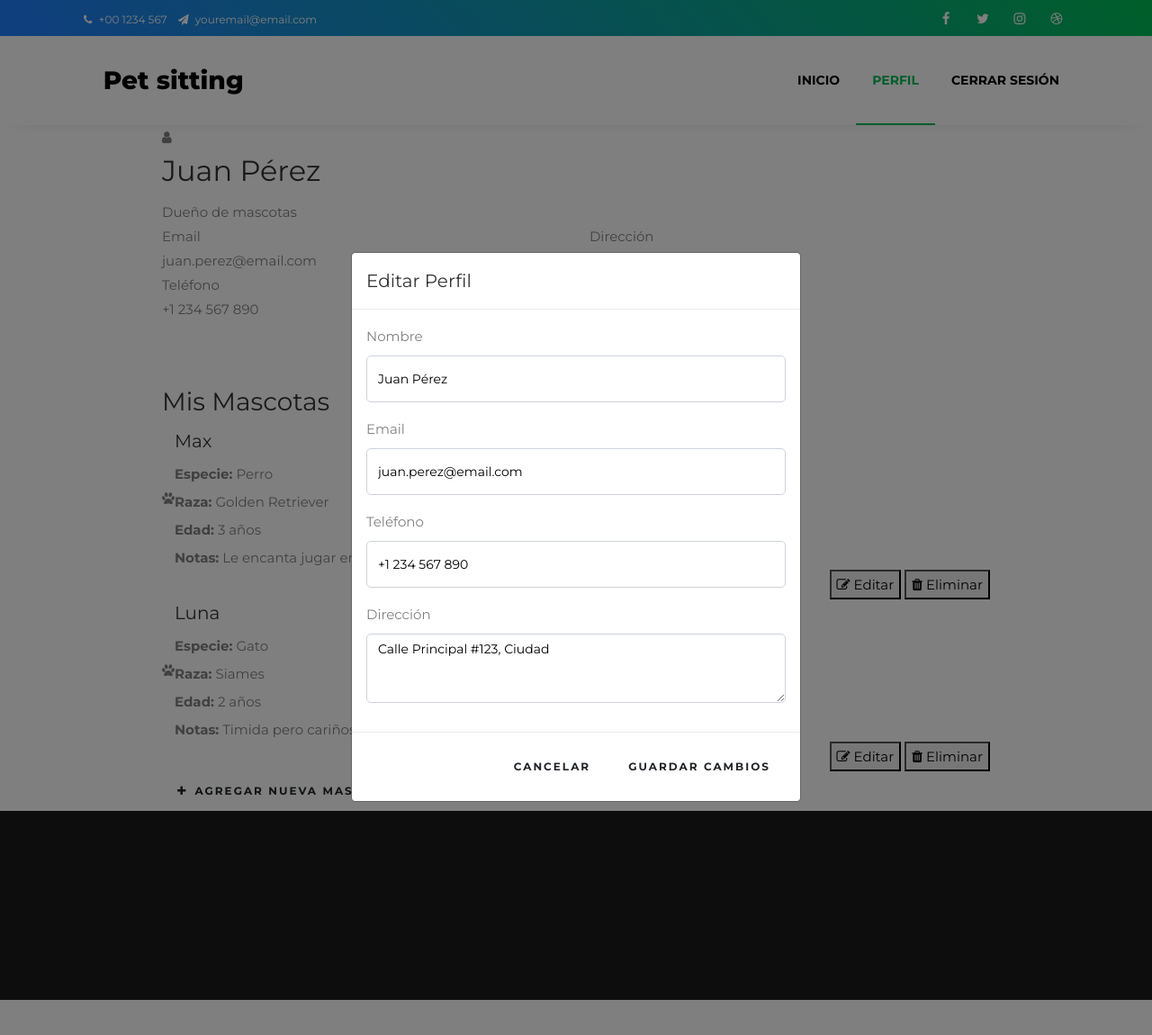
After one commit to PerezSeastian/Estetica, a PHP site: page /perfil.html in a window 1280 px wide, after a click on "EDITAR PERFIL". The commit adds this page. Shown: the top 1150 px of the page at 90% size. Run offline with PHP 8.4, Linux system fonts and the light colour scheme; some web fonts are replaced.

Commit message:
Agregar Perfil

```diff
--- /dev/null
+++ b/perfil.html
@@ -0,0 +1,437 @@
+<!DOCTYPE html>
+<html lang="es">
+
+<head>
+    <title>Pet Sitting - Perfil de Usuario</title>
+    <meta charset="utf-8">
+    <meta name="viewport" content="width=device-width, initial-scale=1, shrink-to-fit=no">
+
+    <link href="https://fonts.googleapis.com/css?family=Montserrat:200,300,400,500,600,700,800&display=swap"
+        rel="stylesheet">
+
+    <link rel="stylesheet" href="https://stackpath.bootstrapcdn.com/font-awesome/4.7.0/css/font-awesome.min.css">
+    <link rel="stylesheet" href="css/animate.css">
+    <link rel="stylesheet" href="css/owl.carousel.min.css">
+    <link rel="stylesheet" href="css/owl.theme.default.min.css">
+    <link rel="stylesheet" href="css/magnific-popup.css">
+    <link rel="stylesheet" href="css/bootstrap-datepicker.css">
+    <link rel="stylesheet" href="css/jquery.timepicker.css">
+    <link rel="stylesheet" href="css/flaticon.css">
+    <link rel="stylesheet" href="css/style.css">
+
+</head>
+
+<body>
+
+    <div class="wrap">
+        <div class="container">
+            <div class="row">
+                <div class="col-md-6 d-flex align-items-center">
+                    <p class="mb-0 phone pl-md-2">
+                        <a href="#" class="mr-2"><span class="fa fa-phone mr-1"></span> +00 1234 567</a>
+                        <a href="#"><span class="fa fa-paper-plane mr-1"></span> youremail@email.com</a>
+                    </p>
+                </div>
+                <div class="col-md-6 d-flex justify-content-md-end">
+                    <div class="social-media">
+                        <p class="mb-0 d-flex">
+                            <a href="#" class="d-flex align-items-center justify-content-center"><span
+                                    class="fa fa-facebook"><i class="sr-only">Facebook</i></span></a>
+                            <a href="#" class="d-flex align-items-center justify-content-center"><span
+                                    class="fa fa-twitter"><i class="sr-only">Twitter</i></span></a>
+                            <a href="#" class="d-flex align-items-center justify-content-center"><span
+                                    class="fa fa-instagram"><i class="sr-only">Instagram</i></span></a>
+                            <a href="#" class="d-flex align-items-center justify-content-center"><span
+                                    class="fa fa-dribbble"><i class="sr-only">Dribbble</i></span></a>
+                        </p>
+                    </div>
+                </div>
+            </div>
+        </div>
+    </div>
+
+    <nav class="navbar navbar-expand-lg navbar-dark ftco_navbar bg-dark ftco-navbar-light" id="ftco-navbar">
+        <div class="container">
+            <a class="navbar-brand" href="index.html"><span class="flaticon-pawprint-1 mr-2"></span>Pet sitting</a>
+            <button class="navbar-toggler" type="button" data-toggle="collapse" data-target="#ftco-nav"
+                aria-controls="ftco-nav" aria-expanded="false" aria-label="Toggle navigation">
+                <span class="fa fa-bars"></span> Menu
+            </button>
+            <div class="collapse navbar-collapse" id="ftco-nav">
+                <ul class="navbar-nav ml-auto">
+                    <li class="nav-item"><a href="index.html" class="nav-link">Inicio</a></li>
+                    <li class="nav-item active"><a href="about.html" class="nav-link">Perfil</a></li>
+                    <li class="nav-item"><a href="vet.html" class="nav-link">Cerrar Sesión</a></li>
+                </ul>
+            </div>
+        </div>
+    </nav>
+
+    <!-- SECCIÓN DE PERFIL -->
+    <section class="profile-section">
+        <div class="container">
+            <div class="row justify-content-center">
+                <div class="col-md-10">
+                    <div class="profile-card">
+                        <!-- Header del Perfil -->
+                        <div class="profile-header">
+                            <div class="profile-avatar">
+                                <span class="fa fa-user"></span>
+                            </div>
+                            <h2 id="userName">Juan Pérez</h2>
+                            <p class="mb-0">Dueño de mascotas</p>
+                        </div>
+
+                        <!-- Información del Usuario -->
+                        <div class="profile-body">
+                            <div class="row">
+                                <div class="col-md-6">
+                                    <div class="info-group">
+                                        <div class="info-label">Email</div>
+                                        <div class="info-value" id="userEmail">juan.perez@email.com</div>
+                                    </div>
+                                    <div class="info-group">
+                                        <div class="info-label">Teléfono</div>
+                                        <div class="info-value" id="userPhone">+1 234 567 890</div>
+                                    </div>
+                                </div>
+                                <div class="col-md-6">
+                                    <div class="info-group">
+                                        <div class="info-label">Dirección</div>
+                                        <div class="info-value" id="userAddress">Calle Principal #123, Ciudad</div>
+                                    </div>
+                                    <div class="info-group">
+                                        <div class="info-label">Miembro desde</div>
+                                        <div class="info-value" id="userSince">Enero 2024</div>
+                                    </div>
+                                </div>
+                            </div>
+
+                            <div class="text-center mt-4">
+                                <button class="btn btn-edit" data-toggle="modal" data-target="#editProfileModal">
+                                    <span class="fa fa-edit mr-2"></span>Editar Perfil
+                                </button>
+                            </div>
+
+                            <!-- Sección de Mascotas -->
+                            <div class="pets-section">
+                                <h3 class="section-title">Mis Mascotas</h3>
+
+                                <div id="petsContainer">
+                                    <!-- Las mascotas se cargarán aquí dinámicamente -->
+                                </div>
+
+                                <!-- Botón Agregar Mascota -->
+                                <button class="btn btn-add-pet" data-toggle="modal" data-target="#addPetModal">
+                                    <span class="fa fa-plus mr-2"></span>Agregar Nueva Mascota
+                                </button>
+                            </div>
+                        </div>
+                    </div>
+                </div>
+            </div>
+        </div>
+    </section>
+
+    <!-- Modal Editar Perfil -->
+    <div class="modal fade" id="editProfileModal" tabindex="-1" role="dialog" aria-hidden="true">
+        <div class="modal-dialog modal-dialog-centered" role="document">
+            <div class="modal-content">
+                <div class="modal-header">
+                    <h5 class="modal-title">Editar Perfil</h5>
+                    <button type="button" class="close" data-dismiss="modal" aria-label="Close" style="color: white;">
+                        <span aria-hidden="true">&times;</span>
+                    </button>
+                </div>
+                <div class="modal-body">
+                    <form id="editProfileForm">
+                        <div class="form-group">
+                            <label for="editName">Nombre</label>
+                            <input type="text" class="form-control" id="editName" value="Juan Pérez">
+                        </div>
+                        <div class="form-group">
+                            <label for="editEmail">Email</label>
+                            <input type="email" class="form-control" id="editEmail" value="juan.perez@email.com">
+                        </div>
+                        <div class="form-group">
+                            <label for="editPhone">Teléfono</label>
+                            <input type="tel" class="form-control" id="editPhone" value="+1 234 567 890">
+                        </div>
+                        <div class="form-group">
+                            <label for="editAddress">Dirección</label>
+                            <textarea class="form-control" id="editAddress" rows="3">Calle Principal #123, Ciudad</textarea>
+                        </div>
+                    </form>
+                </div>
+                <div class="modal-footer">
+                    <button type="button" class="btn btn-cancel" data-dismiss="modal">Cancelar</button>
+                    <button type="button" class="btn btn-save" onclick="saveProfile()">Guardar Cambios</button>
+                </div>
+            </div>
+        </div>
+    </div>
+
+    <!-- Modal Agregar/Editar Mascota -->
+    <div class="modal fade" id="petModal" tabindex="-1" role="dialog" aria-hidden="true">
+        <div class="modal-dialog modal-dialog-centered" role="document">
+            <div class="modal-content">
+                <div class="modal-header">
+                    <h5 class="modal-title" id="petModalTitle">Agregar Mascota</h5>
+                    <button type="button" class="close" data-dismiss="modal" aria-label="Close" style="color: white;">
+                        <span aria-hidden="true">&times;</span>
+                    </button>
+                </div>
+                <div class="modal-body">
+                    <form id="petForm">
+                        <input type="hidden" id="editPetIndex">
+                        <div class="form-group">
+                            <label for="petName">Nombre de la Mascota</label>
+                            <input type="text" class="form-control" id="petName" required>
+                        </div>
+                        <div class="form-group">
+                            <label for="petSpecies">Especie</label>
+                            <select class="form-control" id="petSpecies" required>
+                                <option value="">Seleccionar especie</option>
+                                <option value="Perro">Perro</option>
+                                <option value="Gato">Gato</option>
+                                <option value="Ave">Ave</option>
+                                <option value="Roedor">Roedor</option>
+                                <option value="Reptil">Reptil</option>
+                                <option value="Otro">Otro</option>
+                            </select>
+                        </div>
+                        <div class="form-group">
+                            <label for="petBreed">Raza</label>
+                            <input type="text" class="form-control" id="petBreed">
+                        </div>
+                        <div class="form-group">
+                            <label for="petAge">Edad</label>
+                            <input type="text" class="form-control" id="petAge" placeholder="Ej: 3 años">
+                        </div>
+                        <div class="form-group">
+                            <label for="petNotes">Notas/Características</label>
+                            <textarea class="form-control" id="petNotes" rows="3" placeholder="Comportamiento, gustos, cuidados especiales..."></textarea>
+                        </div>
+                    </form>
+                </div>
+                <div class="modal-footer">
+                    <button type="button" class="btn btn-cancel" data-dismiss="modal">Cancelar</button>
+                    <button type="button" class="btn btn-save" onclick="savePet()">Guardar Mascota</button>
+                </div>
+            </div>
+        </div>
+    </div>
+
+    <!-- Modal de Confirmación Eliminar -->
+    <div class="modal fade" id="deleteConfirmModal" tabindex="-1" role="dialog" aria-hidden="true">
+        <div class="modal-dialog modal-dialog-centered" role="document">
+            <div class="modal-content">
+                <div class="modal-header">
+                    <h5 class="modal-title">Confirmar Eliminación</h5>
+                    <button type="button" class="close" data-dismiss="modal" aria-label="Close">
+                        <span aria-hidden="true">&times;</span>
+                    </button>
+                </div>
+                <div class="modal-body">
+                    <p>¿Estás seguro de que quieres eliminar esta mascota? Esta acción no se puede deshacer.</p>
+                    <input type="hidden" id="deletePetIndex">
+                </div>
+                <div class="modal-footer">
+                    <button type="button" class="btn btn-cancel" data-dismiss="modal">Cancelar</button>
+                    <button type="button" class="btn btn-delete-pet" onclick="confirmDeletePet()">Eliminar</button>
+                </div>
+            </div>
+        </div>
+    </div>
+
+    <footer class="footer">
+        <!-- ... (tu footer original) ... -->
+    </footer>
+
+    <!-- JavaScript para la interactividad -->
+    <script src="js/jquery.min.js"></script>
+    <script src="js/bootstrap.min.js"></script>
+
+    <script>
+        // Datos de ejemplo para las mascotas
+        let pets = [
+            {
+                name: "Max",
+                species: "Perro",
+                breed: "Golden Retriever",
+                age: "3 años",
+                notes: "Le encanta jugar en el parque"
+            },
+            {
+                name: "Luna",
+                species: "Gato",
+                breed: "Siames",
+                age: "2 años",
+                notes: "Timida pero cariñosa"
+            }
+        ];
+
+        // Cargar mascotas al iniciar
+        document.addEventListener('DOMContentLoaded', function() {
+            loadPets();
+        });
+
+        // Función para cargar las mascotas en el HTML
+        function loadPets() {
+            const petsContainer = document.getElementById('petsContainer');
+            petsContainer.innerHTML = '';
+
+            pets.forEach((pet, index) => {
+                const petCard = `
+                    <div class="pet-card">
+                        <div class="d-flex align-items-center">
+                            <div class="pet-avatar">
+                                <span class="fa fa-paw"></span>
+                            </div>
+                            <div class="pet-info flex-grow-1">
+                                <h5>${pet.name}</h5>
+                                <p class="mb-1"><strong>Especie:</strong> ${pet.species}</p>
+                                <p class="mb-1"><strong>Raza:</strong> ${pet.breed}</p>
+                                <p class="mb-1"><strong>Edad:</strong> ${pet.age}</p>
+                                <p class="mb-0"><strong>Notas:</strong> ${pet.notes}</p>
+                            </div>
+                        </div>
+                        <div class="pet-actions text-right">
+                            <button class="btn-action btn-edit-pet" onclick="editPet(${index})">
+                                <span class="fa fa-edit mr-1"></span>Editar
+                            </button>
+                            <button class="btn-action btn-delete-pet" onclick="showDeleteConfirm(${index})">
+                                <span class="fa fa-trash mr-1"></span>Eliminar
+                            </button>
+                        </div>
+                    </div>
+                `;
+                petsContainer.innerHTML += petCard;
+            });
+        }
+
+        // Función para guardar el perfil
+        function saveProfile() {
+            // Obtener valores del formulario
+            const name = document.getElementById('editName').value;
+            const email = document.getElementById('editEmail').value;
+            const phone = document.getElementById('editPhone').value;
+            const address = document.getElementById('editAddress').value;
+
+            // Actualizar la vista
+            document.getElementById('userName').textContent = name;
+            document.getElementById('userEmail').textContent = email;
+            document.getElementById('userPhone').textContent = phone;
+            document.getElementById('userAddress').textContent = address;
+
+            // Cerrar modal
+            $('#editProfileModal').modal('hide');
+
+            // Aquí iría la llamada AJAX para guardar en el servidor
+            console.log('Perfil guardado:', { name, email, phone, address });
+
+            // Mostrar mensaje de éxito
+            alert('Perfil actualizado correctamente!');
+        }
+
+        // Función para mostrar modal de agregar mascota
+        function showAddPetModal() {
+            document.getElementById('petModalTitle').textContent = 'Agregar Mascota';
+            document.getElementById('editPetIndex').value = '';
+            document.getElementById('petForm').reset();
+            $('#petModal').modal('show');
+        }
+
+        // Función para editar mascota
+        function editPet(index) {
+            const pet = pets[index];
+            document.getElementById('petModalTitle').textContent = 'Editar Mascota';
+            document.getElementById('editPetIndex').value = index;
+            document.getElementById('petName').value = pet.name;
+            document.getElementById('petSpecies').value = pet.species;
+            document.getElementById('petBreed').value = pet.breed;
+            document.getElementById('petAge').value = pet.age;
+            document.getElementById('petNotes').value = pet.notes;
+            $('#petModal').modal('show');
+        }
+
+        // Función para guardar mascota (agregar o editar)
+        function savePet() {
+            const index = document.getElementById('editPetIndex').value;
+            const petData = {
+                name: document.getElementById('petName').value,
+                species: document.getElementById('petSpecies').value,
+                breed: document.getElementById('petBreed').value,
+                age: document.getElementById('petAge').value,
+                notes: document.getElementById('petNotes').value
+            };
+
+            if (index === '') {
+                // Agregar nueva mascota
+                pets.push(petData);
+            } else {
+                // Editar mascota existente
+                pets[index] = petData;
+            }
+
+            // Recargar la lista
+            loadPets();
+
+            // Cerrar modal
+            $('#petModal').modal('hide');
+
+            // Aquí iría la llamada AJAX para guardar en el servidor
+            console.log('Mascota guardada:', petData);
+
+            // Mostrar mensaje de éxito
+            alert('Mascota guardada correctamente!');
+        }
+
+        // Función para mostrar confirmación de eliminación
+        function showDeleteConfirm(index) {
+            document.getElementById('deletePetIndex').value = index;
+            $('#deleteConfirmModal').modal('show');
+        }
+
+        // Función para confirmar eliminación
+        function confirmDeletePet() {
+            const index = document.getElementById('deletePetIndex').value;
+
+            // Eliminar mascota del array
+            pets.splice(index, 1);
+
+            // Recargar la lista
+            loadPets();
+
+            // Cerrar modal
+            $('#deleteConfirmModal').modal('hide');
+
+            // Aquí iría la llamada AJAX para eliminar en el servidor
+            console.log('Mascota eliminada, índice:', index);
+
+            // Mostrar mensaje de éxito
+            alert('Mascota eliminada correctamente!');
+        }
+
+        // Asignar eventos a los botones
+        document.addEventListener('DOMContentLoaded', function() {
+            document.querySelector('.btn-add-pet').addEventListener('click', showAddPetModal);
+        });
+    </script>
+
+    <!-- Los demás scripts de tu template -->
+    <script src="js/jquery-migrate-3.0.1.min.js"></script>
+    <script src="js/popper.min.js"></script>
+    <script src="js/jquery.easing.1.3.js"></script>
+    <script src="js/jquery.waypoints.min.js"></script>
+    <script src="js/jquery.stellar.min.js"></script>
+    <script src="js/jquery.animateNumber.min.js"></script>
+    <script src="js/bootstrap-datepicker.js"></script>
+    <script src="js/jquery.timepicker.min.js"></script>
+    <script src="js/owl.carousel.min.js"></script>
+    <script src="js/jquery.magnific-popup.min.js"></script>
+    <script src="js/scrollax.min.js"></script>
+    <script src="js/main.js"></script>
+</body>
+
+</html>
```
Also changed, not shown: Estilos/style.css (+205 -0 lines).
